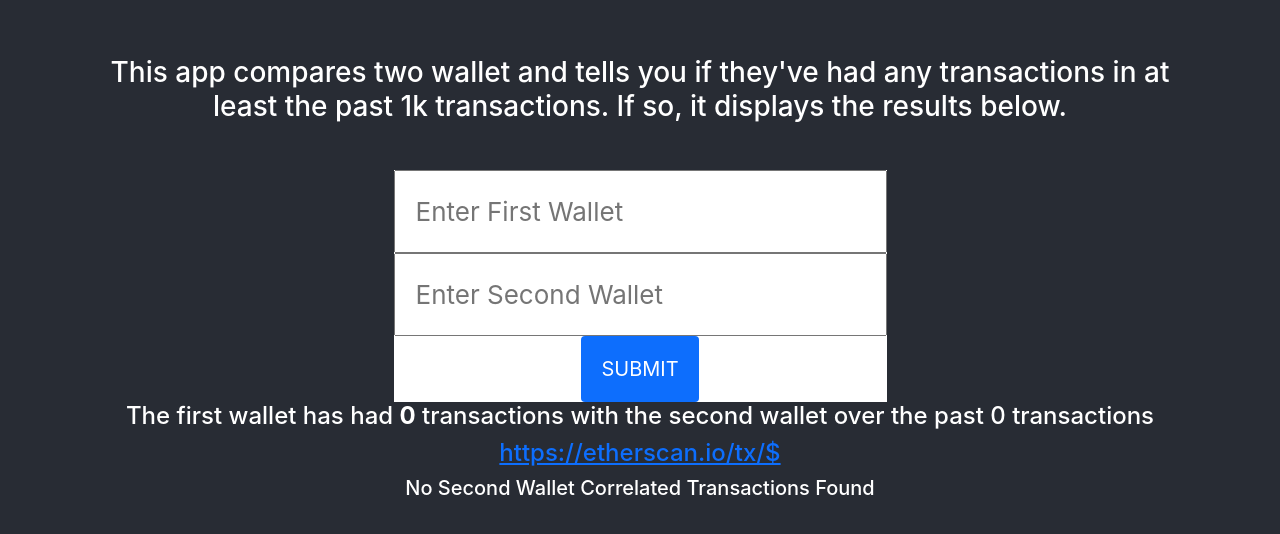
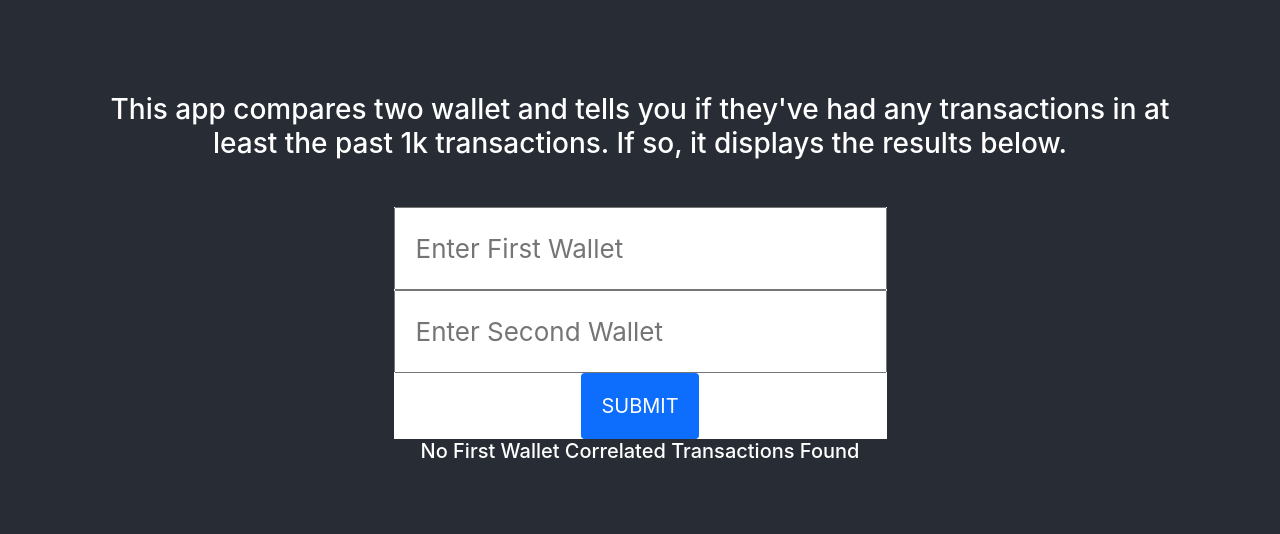
Before and after one commit to kristinacue/crypto-address-intersect, a React (Create React App) app: page / in a window 1280 px wide. Shown: the part 118-652 px from the top of the page. Built offline with nearby package versions, Linux system fonts and the light colour scheme.

Commit message:
updated readme and wallets

```diff
--- a/src/components/sub-component/wallets.jsx
+++ b/src/components/sub-component/wallets.jsx
@@ -23,43 +23,50 @@
         {/* <h3>This is Wallets</h3> */}
 
         {
-            firstWalletTransactions && firstWalletTransactions ?
+            firstWalletTransactions.transactions && firstWalletTransactions.transactions ?
             <div>
                 <h4>
                     The first wallet has had <strong>{firstWalletTransactions.length}</strong> transactions with the second wallet over the past {firstWalletData.length} transactions
                 </h4>
-                <h4>
-                    <a
-                        href={`https://etherscan.io/tx/${firstWalletTransactions}`}
-                        target={'_blank'}
-                        rel='noreferrer'>
-                        https://etherscan.io/tx/${firstWalletTransactions}
-                    </a>
-                </h4>
+                {
+                    firstWalletTransactions.transactions && firstWalletTransactions.transactions.map((hash, index) => {
+                        return <h5 key={index}>
+                                    <a
+                                        href={`https://etherscan.io/tx/${hash}`}
+                                        target={'_blank'} rel="noreferrer"
+                                        >
+                                        https://etherscan.io/tx/{hash}
+                                    </a>
+                                </h5>
+                    })
+                }
             </div> :
 
             <h5>No First Wallet Correlated Transactions Found</h5>
         }
 
-        {
-            secondWalletTransactions && secondWalletTransactions ?
+        {/* {
+            secondWalletTransactions.transactions && secondWalletTransactions.transactions ?
             <div>
                 <h4>
                     The second wallet has had <strong>{secondWalletTransactions.length}</strong> transactions with the first wallet over the past {secondWalletData.length} transactions
                 </h4>
-                <h4>
-                    <a
-                        href={`https://etherscan.io/tx/${secondWalletTransactions}`}
-                        target={'_blank'}
-                        rel='noreferrer'>
-                        https://etherscan.io/tx/${secondWalletTransactions}
-                    </a>
-                </h4>
+                {
+                    secondWalletTransactions.transactions && secondWalletTransactions.transactions.map((hash, index) => {
+                        return <h5 key={index}>
+                                    <a
+                                        href={`https://etherscan.io/tx/${hash}`}
+                                        target={'_blank'} rel="noreferrer"
+                                        >
+                                        https://etherscan.io/tx/{hash}
+                                    </a>
+                                </h5>
+                    })
+                }
             </div> :
 
             <h5>No Second Wallet Correlated Transactions Found</h5>
-        }
-
+        } */}
     </>;
 }
 
```
Also changed, not shown: 1 other file (tests, documents, lock files or other folders).
